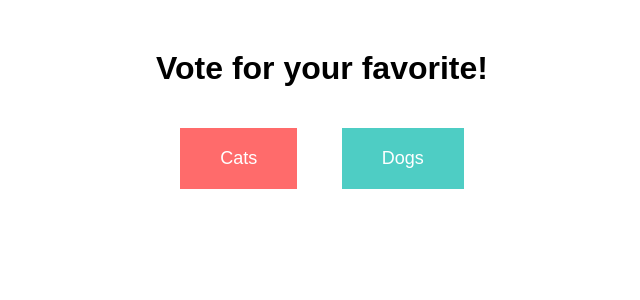
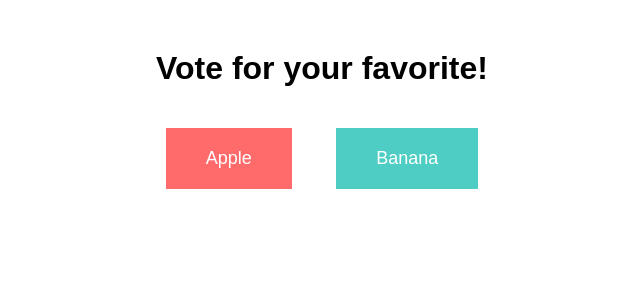
Before and after one commit to MAHIRE-7/voting-app, a Flask app: page / in a window 1280 px wide. Shown: the top 300 px of the page, without its empty margins (318-958 px from the left). Run offline with Flask 3, Linux system fonts and the light colour scheme.

Commit message:
Update index.html

```diff
--- a/vote/templates/index.html
+++ b/vote/templates/index.html
@@ -12,8 +12,8 @@
 <body>
     <h1>Vote for your favorite!</h1>
     <form method="post" action="/vote">
-        <button type="submit" name="vote" value="cats" class="vote-btn cats">Cats</button>
-        <button type="submit" name="vote" value="dogs" class="vote-btn dogs">Dogs</button>
+        <button type="submit" name="vote" value="cats" class="vote-btn cats">Apple</button>
+        <button type="submit" name="vote" value="dogs" class="vote-btn dogs">Banana</button>
     </form>
 </body>
 </html>
```
